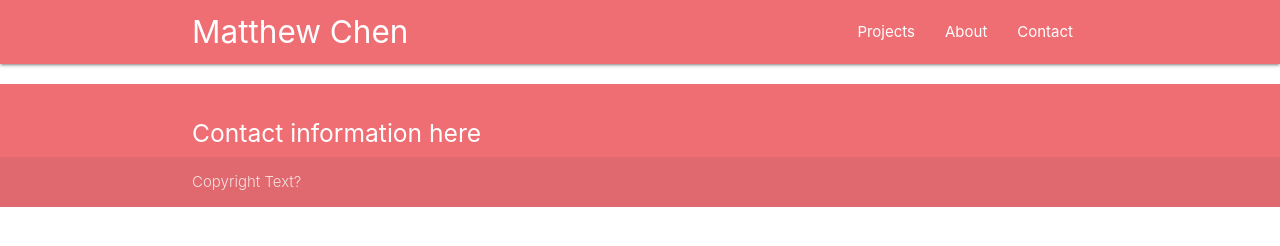
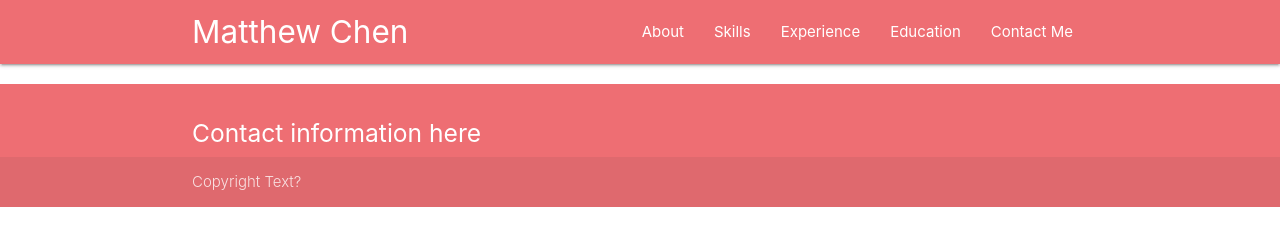
Before and after one commit to kenosie/MXCwebsite, a plain HTML site: page index.html in a window 1280 px wide. Drawn offline with nearby package versions, Linux system fonts and the light colour scheme; files that its build step writes are made by us from their sources; files whose address does not match are found by name.

Commit message:
Reorganized website tabs

```diff
--- a/index.html
+++ b/index.html
@@ -21,9 +21,11 @@
 			<div class="nav-wrapper container">
 				<a href="#" class="brand-logo left">Matthew Chen</a>
 				<ul id="nav-mobile" class="right hide-on-med-and-down">
-					<li><a href="#">Projects</a></li>
 					<li><a href="#">About</a></li>
-					<li><a href="#">Contact</a></li>
+					<li><a href="#">Skills</a></li>
+					<li><a href="#">Experience</a></li>
+					<li><a href="#">Education</a></li>
+					<li><a href="#">Contact Me</a></li>
 				</ul>
 			</div>
 		</nav>
```
